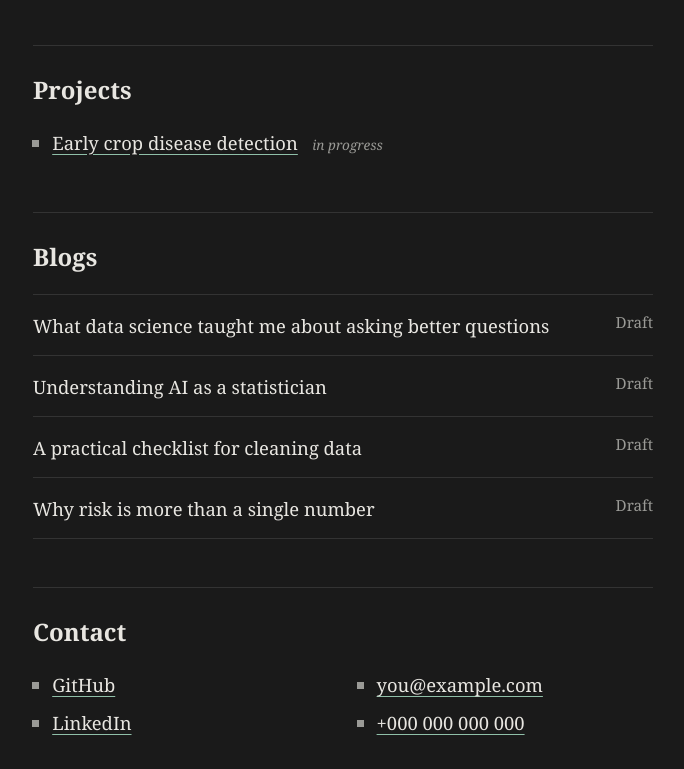
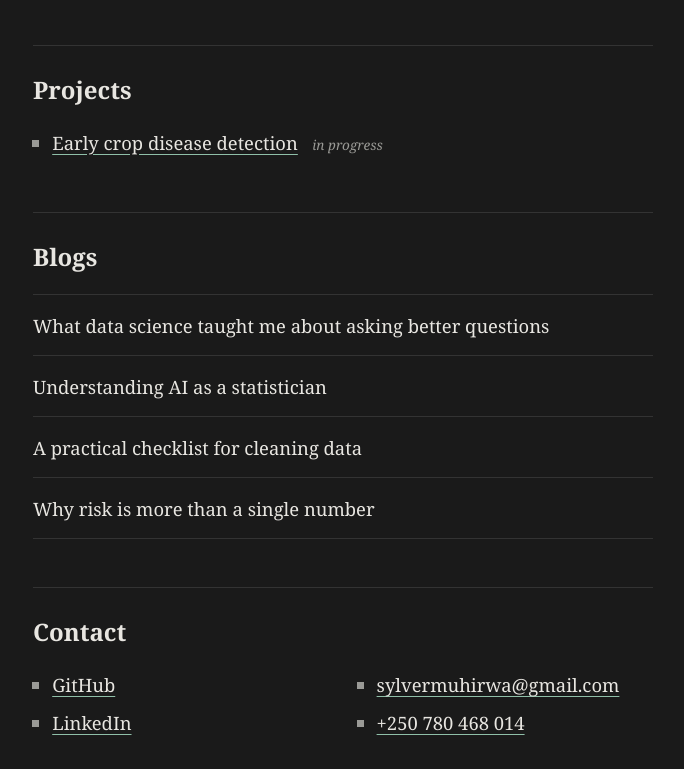
Before and after one commit to sylvermuhirwa/portfolio-website, a plain HTML site: page index.html in a window 1280 px wide. Shown: the part 703-1472 px from the top of the page, without its empty margins (89-773 px from the left). Drawn offline with Linux system fonts and the light colour scheme.

Commit message:
Update contact details, blogs

```diff
--- a/index.html
+++ b/index.html
@@ -34,18 +34,18 @@
 
       <h2>Blogs</h2>
       <ul class="blogs">
-        <li><a href="asking-better-questions.html"><span>What data science taught me about asking better questions</span><span class="date">Draft</span></a></li>
-        <li><a href="understanding-ai-as-a-statistician.html"><span>Understanding AI as a statistician</span><span class="date">Draft</span></a></li>
-        <li><a href="cleaning-data-checklist.html"><span>A practical checklist for cleaning data</span><span class="date">Draft</span></a></li>
-        <li><a href="risk-more-than-a-number.html"><span>Why risk is more than a single number</span><span class="date">Draft</span></a></li>
+        <li><a href="asking-better-questions.html"><span>What data science taught me about asking better questions</span><span class="date"></span></a></li>
+        <li><a href="understanding-ai-as-a-statistician.html"><span>Understanding AI as a statistician</span><span class="date"></span></a></li>
+        <li><a href="cleaning-data-checklist.html"><span>A practical checklist for cleaning data</span><span class="date"></span></a></li>
+        <li><a href="risk-more-than-a-number.html"><span>Why risk is more than a single number</span><span class="date"></span></a></li>
       </ul>
 
       <h2>Contact</h2>
       <ul class="notes">
         <li><a href="https://github.com/sylvermuhirwa" target="_blank" rel="noopener">GitHub</a></li>
-        <li><a href="https://www.linkedin.com/in/your-handle" target="_blank" rel="noopener">LinkedIn</a></li>
-        <li><a href="mailto:you@example.com">you@example.com</a></li>
-        <li><a href="tel:+000000000000">+000 000 000 000</a></li>
+        <li><a href="https://https://linkedin.com/in/sylver-muhirwa" target="_blank" rel="noopener">LinkedIn</a></li>
+        <li><a href="mailto:sylvermuhirwa@gmail.com">sylvermuhirwa@gmail.com</a></li>
+        <li><a href="tel:+250780468014">+250 780 468 014</a></li>
       </ul>
     </div>
     <img src="images/me.jpg" alt="Portrait of Sylver Muhirwa" width="340" height="440">
```
